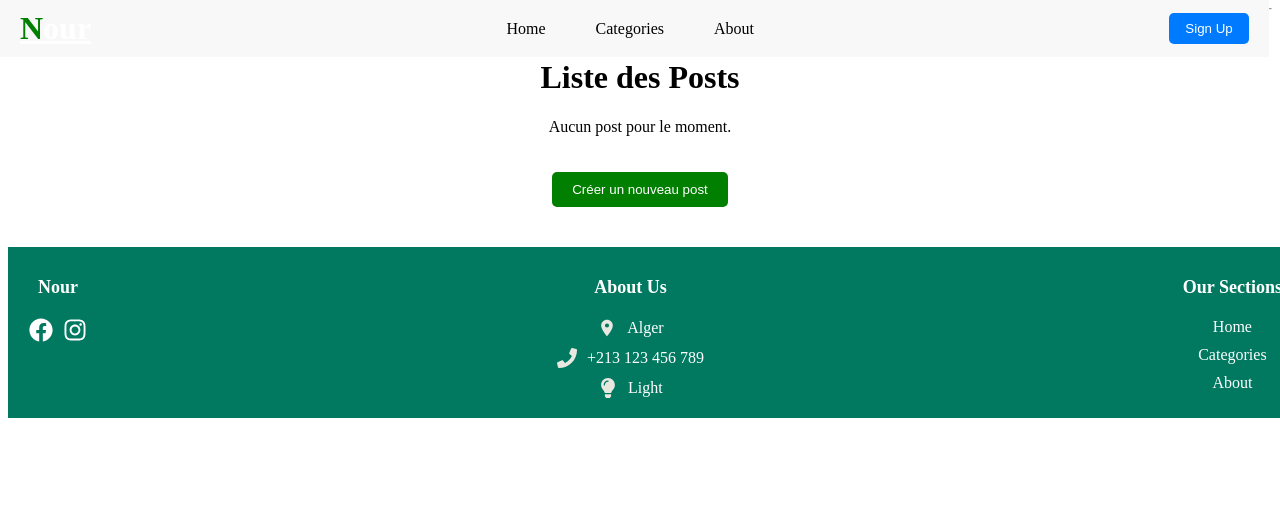
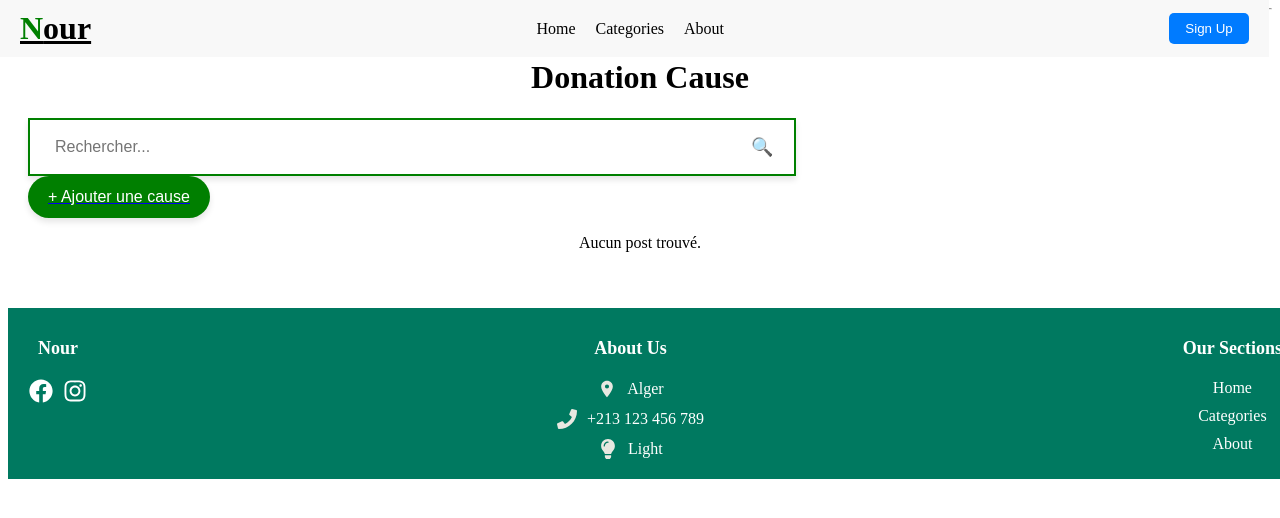
Before and after one commit to Djennat/Hackathon-DjezzyCodeFest, a React (Vite) app: page / in a window 1280 px wide. Shown: the top 518 px of the page. Built offline with nearby package versions, Linux system fonts and the light colour scheme.

Commit message:
Ajoutte search bare

```diff
--- a/src/pages/PostsPage.jsx
+++ b/src/pages/PostsPage.jsx
@@ -1,21 +1,28 @@
-import React from 'react';
+import React, { useState } from 'react';
 import { Link } from 'react-router-dom';
 import { FaShareAlt, FaFacebook, FaInstagram, FaPhone, FaLightbulb } from 'react-icons/fa';
 import { MdLocationOn } from 'react-icons/md';
 import '../styles/PostPage.css';
 
 const PostsPage = ({ posts }) => {
+  const [searchTerm, setSearchTerm] = useState("");
+
   const handleShare = (postId) => {
     const postUrl = `https://www.linkedin.com/sharing/share-offsite/?url=http://localhost:3000/post/${postId}`;
     window.open(postUrl, '_blank'); // Ouvre LinkedIn dans un nouvel onglet
   };
+
+  // Filtrer les posts en fonction de la recherche
+  const filteredPosts = posts.filter(post =>
+    post.title.toLowerCase().includes(searchTerm.toLowerCase())
+  );
 
   return (
     <div>
       {/* Header */}
       <header className="app-header">
         <h1 className="app-name">
-          <u><span className="highlight">N</span>our</u> {/* Logo en noir et souligné */}
+          <u><span className="highlight">N</span>our</u>
         </h1>
         <nav className="nav-links">
           <a href="/">Home</a>
@@ -28,12 +35,29 @@ const PostsPage = ({ posts }) => {
 
       {/* Contenu principal */}
       <div className="post-container">
-        <h1>Liste des Posts</h1>
-        {posts.length === 0 ? (
-          <p>Aucun post pour le moment.</p>
+        <h1>Donation Cause</h1>
+
+        {/* Barre de recherche */}
+        <div className="search-bar">
+          <input
+            type="text"
+            placeholder="Rechercher..."
+            value={searchTerm}
+            onChange={(e) => setSearchTerm(e.target.value)}
+          />
+          <button className="search-button">🔍</button>
+        </div>
+
+        {/* Bouton "Créer un nouveau post" */}
+        <Link to="/create">
+          <button className="create-post-button">+ Ajouter une cause</button>
+        </Link>
+
+        {filteredPosts.length === 0 ? (
+          <p>Aucun post trouvé.</p>
         ) : (
           <div className="posts-grid">
-            {posts.map((post) => (
+            {filteredPosts.map((post) => (
               <div key={post.id} className="post-card">
                 <div className="image-container">
                   {post.image && <img src={post.image} alt="Post" className="post-image" />}
@@ -55,9 +79,6 @@ const PostsPage = ({ posts }) => {
             ))}
           </div>
         )}
-        <Link to="/create">
-          <button className="create-post-button">Créer un nouveau post</button>
-        </Link>
       </div>
 
       {/* Footer */}
--- a/src/styles/PostPage.css
+++ b/src/styles/PostPage.css
@@ -1,10 +1,10 @@
-/* Conteneur principal */
+/* 📌 Conteneur principal */
 .post-container {
     padding: 20px;
     text-align: center;
 }
 
-/* Grille des posts */
+/* 📌 Grille des posts */
 .posts-grid {
     display: flex;
     flex-wrap: wrap;
@@ -13,27 +13,26 @@
     align-items: stretch;
 }
 
-/* Carte d'un post */
+/* 📌 Carte d'un post */
 .post-card {
     background-color: white;
     color: black;
     border: 4px solid green;
-    padding: 0; /* Supprime tout padding qui crée un espace */
+    padding: 0;
     border-radius: 10px;
     width: 300px;
     text-align: center;
     box-shadow: 0px 4px 6px rgba(0, 0, 0, 0.1);
     position: relative;
-    overflow: hidden; /* Évite tout débordement */
+    overflow: hidden;
 }
 
+/* 📌 Conteneur image */
 .image-container {
     position: relative;
     width: 100%;
-    height: 200px; /* Taille fixe pour garantir l'alignement */
+    height: 200px;
     overflow: hidden;
-    margin: 0; /* Supprime tout éventuel espace */
-    padding: 0;
 }
 
 .post-image {
@@ -43,42 +42,27 @@
     display: block;
 }
 
-
-/* Nom de l'auteur en haut à gauche occupant toute la largeur */
+/* 📌 Nom de l'auteur */
 .author-name {
     position: absolute;
     top: 0;
     left: 0;
-    width: 50%; /* Prend toute la largeur */
+    width: 50%;
     background: rgb(240, 237, 237);
     color: rgb(12, 12, 12);
     padding: 8px 12px;
     font-size: 14px;
-    text-align: left; /* Aligner le texte à gauche */
-    border-radius: 0px 0px 10px 00px; /* Coins arrondis en haut */
+    text-align: left;
+    border-radius: 0px 0px 10px 0px;
 }
 
-
-
-/* Informations du post */
-
-
-
-
-
-
+/* 📌 Informations du post */
 .post-info {
     text-align: left;
     margin: 30px;
-
 }
 
-
-
-
-
-
-/* Titre du post + icône */
+/* 📌 Titre du post + icône */
 .h {
     display: flex;
     align-items: center;
@@ -87,7 +71,7 @@
     margin: 20px 0;
 }
 
-/* Icône de partage */
+/* 📌 Icône de partage */
 .icon-share {
     color: rgb(18, 15, 15);
     font-size: 20px;
@@ -99,17 +83,18 @@
     color: black;
 }
 
-/* Prix du post */
+/* 📌 Prix du post */
 .post-price {
     font-weight: bold;
     background: rgba(0, 128, 0, 0.2);
     color: black;
-    padding: 5px 10px;
+    padding: 10px;
     border-radius: 5px;
-    display: inline-block;
+    display: block;
+    text-align: center;
 }
 
-/* Bouton "Voir les détails" */
+/* 📌 Bouton "Voir plus de détails" */
 .button-container {
     position: absolute;
     right: 10px;
@@ -117,7 +102,6 @@
     display: flex;
     align-items: center;
     gap: 10px;
-
 }
 
 .post-button {
@@ -127,59 +111,80 @@
     padding: 8px 12px;
     cursor: pointer;
     border-radius: 5px;
-
 }
 
 .post-button:hover {
     background: darkgreen;
 }
 
-/* Bouton "Créer un post" */
+/* 📌 Conteneur pour "Ajouter une cause" + barre de recherche */
+.header-actions {
+    display: flex;
+    align-items: center;
+    justify-content: flex-start;
+    margin-bottom: 20px;
+    gap: 20px;
+}
+
+/* 📌 Bouton "Ajouter une cause" */
 .create-post-button {
-    margin-top: 20px;
-    padding: 10px 20px;
+    display: flex;
+    align-items: center;
+    justify-content: center;
+    padding: 12px 20px;
     background-color: #007f00;
     color: white;
     border: none;
-    border-radius: 5px;
+    border-radius: 50px;
     cursor: pointer;
+    font-size: 16px;
+    box-shadow: 0px 4px 6px rgba(0, 0, 0, 0.1);
+    transition: background 0.3s ease;
 }
 
-/* Header */
-.app-header {
-    display: flex;
-    justify-content: space-between;
-    align-items: center;
-    padding: 15px 20px;
-    background-color: green;
-    color: white;
+.create-post-button:hover {
+    background-color: darkgreen;
 }
 
-.app-name {
-    font-size: 24px;
+/* Ajout du "+" avant le texte */
+.create-post-button span {
+    font-size: 20px;
     font-weight: bold;
+    margin-right: 8px;
 }
 
-.highlight {
-    color: yellow;
+/* 📌 Barre de recherche */
+.search-bar {
+    display: flex;
+    align-items: center;
+    background: white;
+    border: 2px solid green;
+    border-radius: 0px;
+    padding: 8px 15px;
+    width: 60%;
+    box-shadow: 0px 4px 6px rgba(0, 0, 0, 0.1);
 }
 
-.nav-links a {
-    color: white;
-    margin: 0 15px;
-    text-decoration: none;
+/* 📌 Input de recherche */
+.search-bar input {
+    flex: 1;
+    border: none;
+    outline: none;
+    padding: 10px;
+
+    font-size: 16px;
 }
 
-.sign-up-button {
-    background-color: white;
-    color: rgb(128, 87, 0);
+/* 📌 Bouton recherche (icône) */
+.search-bar button {
+    background: transparent;
     border: none;
-    padding: 8px 12px;
-    border-radius: 5px;
     cursor: pointer;
+    font-size: 18px;
+    color: green;
 }
 
-/* Footer */
+/* 📌 Footer */
 .app-footer {
     background-color: green;
     color: white;
@@ -191,29 +196,3 @@
 .footer-section h3 {
     margin-bottom: 10px;
 }
-
-.footer-subtitle {
-    display: flex;
-    align-items: center;
-    gap: 5px;
-}
-
-/* Icône de cœur (par défaut rouge) */
-/* Icône de cœur (par défaut : blanc avec bordure verte) */
-/* Icône de cœur (par défaut : transparent) */
-.icon-heart {
-    font-size: 30px;
-    color: #F4C542;
-    cursor: pointer;
-    color: transparent; /* Cœur transparent */
-    transition: color 0.3s ease;
-
-    -webkit-text-stroke: 2px rgb(30, 239, 30); /* Contour vert */
-
-}
-
-/* Quand on clique, le cœur devient jaune */
-.icon-heart.active {
-    color: #F4C542; /* Cœur jaune */
-    -webkit-text-stroke: 0px; /* Supprime le contour vert */
-}
```
